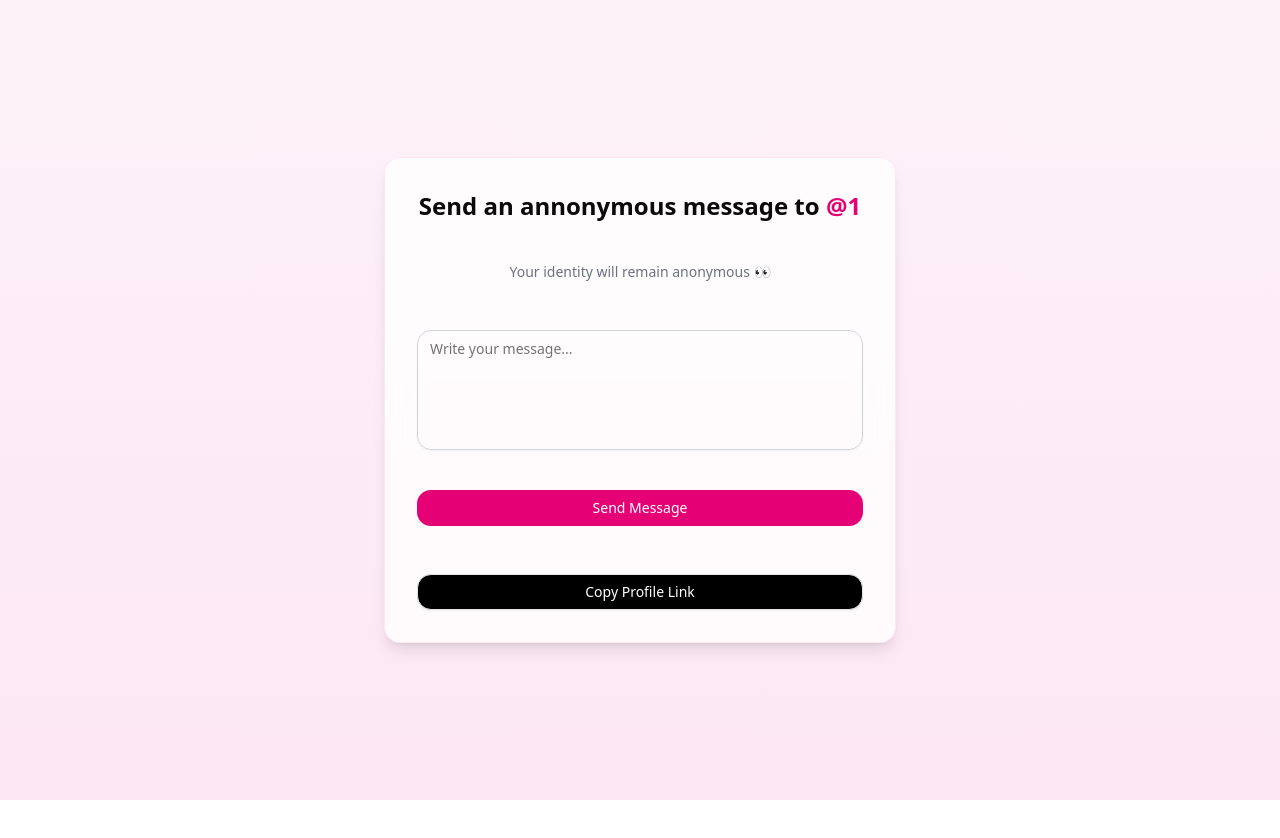
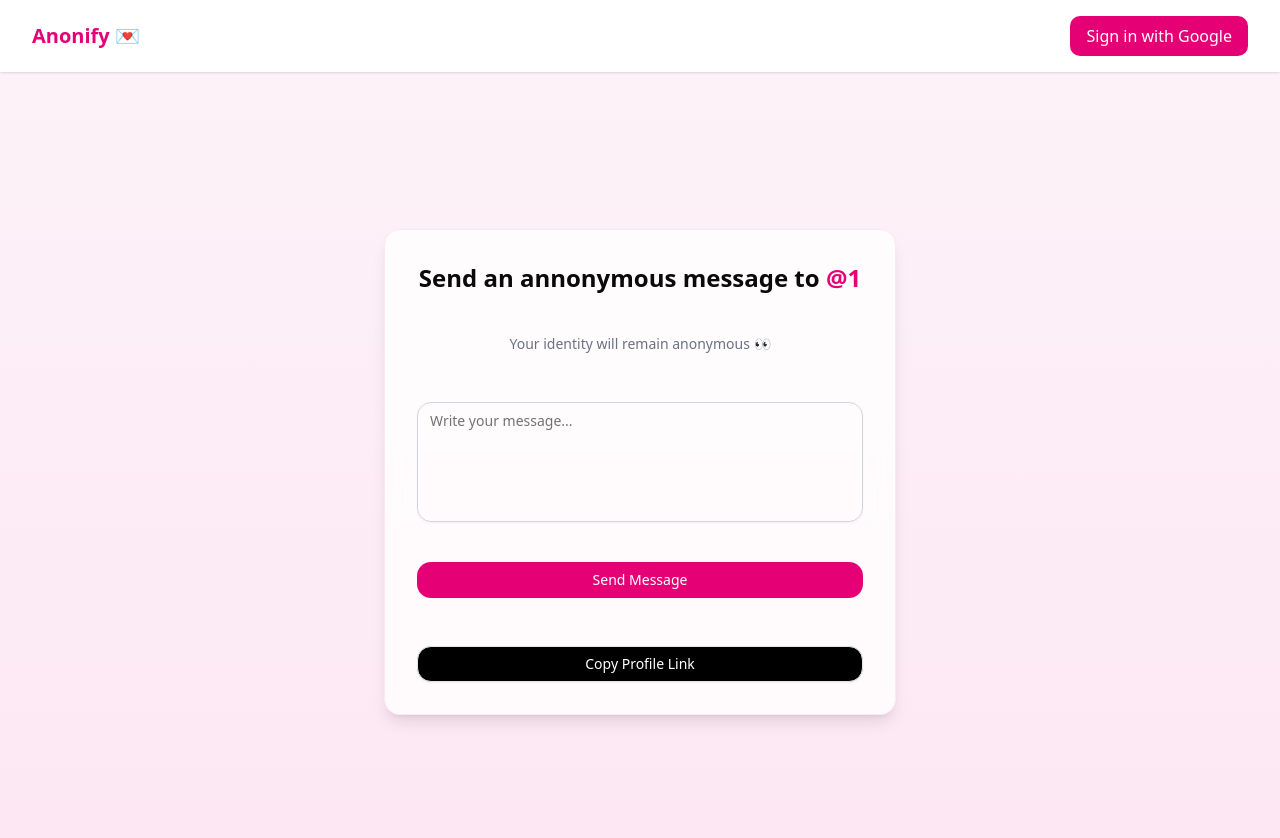
Before and after one commit to kapilansh-10/Anonify, a Next.js app: page /u/1 in a window 1280 px wide. Shown: the top 838 px of the page. Before the commit the page ends 800 px from the top, so only its background shows below. Built offline with nearby package versions, Linux system fonts and the light colour scheme; no server answers.

Commit message:
fix: enhance session handling in Navbar and Hero components; add auth buttons

```diff
--- a/src/app/components/Hero.tsx
+++ b/src/app/components/Hero.tsx
@@ -6,7 +6,7 @@ import Link from "next/link"
 
 export default function Hero() {
 
-    const { data: session } = useSession();
+    const { data: session, status } = useSession();
 
     const handleCopy = () => {
         if(!session?.user?.username) {
@@ -34,8 +34,8 @@ export default function Hero() {
                     No signup hasslers for senders.
                 </p>
 
-                <div className="mt-8 flex flex-col items-center justify-center gap-3 sm:flex-row">
-                    {session ? (
+                <div className="mt-8 flex flex-col items-center justify-center gap-3 sm:flex-row min-h-[60px]">
+                    {status === "loading" ? null : session ? (
                         <>
                             <Link
                                 href="/dashboard"
--- a/src/app/components/Navbar.tsx
+++ b/src/app/components/Navbar.tsx
@@ -2,11 +2,12 @@
 
 import  Link  from "next/link";
 import { signIn, signOut, useSession } from "next-auth/react";
+import { SignInButton, SignOutButton } from "./auth-buttons";
 
 export default function Navbar() {
 
 
-    const { data: session } = useSession();
+    const { data: session, status } = useSession();
 
     return (
         <nav className="w-full flex justify-between items-center px-8 py-4 bg-white shadow-sm sticky top-0 z-50">
@@ -14,22 +15,16 @@ export default function Navbar() {
                 Anonify 💌
             </Link>
 
-            <div>
-                { session ? (
+            <div className="min-w-40">
+                {status === "loading" ? null : session ? (
                     <>
                         <Link href="/dashboard" className="mr-4 text-gray-700 hover:text-pink-600">
                             Dashboard
                         </Link>
-                        <button onClick={() => signOut()}
-                            className="text-sm px-3 py-1 bg-gray-100 rounded-lg hover:bg-gray-200">
-                            Sign out
-                        </button>
+                        <SignOutButton/>
                     </>
                 ) : (
-                    <button onClick={() => signIn("google")}
-                        className="px-4 py-2 bg-pink-600 text-white rounded-lg hover:bg-pink-700 transition">
-                        Sign in with Google
-                    </button>
+                    <SignInButton/>
                 )}
             </div>
         </nav>
--- /dev/null
+++ b/src/app/components/auth-buttons.tsx
@@ -0,0 +1,25 @@
+// app/components/auth-buttons.tsx
+"use client";
+import { signIn, signOut } from "next-auth/react";
+
+export function SignInButton() {
+  return (
+    <button
+      onClick={() => signIn("google")}
+      className="px-4 py-2 bg-pink-600 text-white rounded-lg hover:bg-pink-700 transition"
+    >
+      Sign in with Google
+    </button>
+  );
+}
+
+export function SignOutButton() {
+  return (
+    <button
+      onClick={() => signOut()}
+      className="text-sm px-3 py-1 bg-gray-100 rounded-lg hover:bg-gray-200"
+    >
+      Sign out
+    </button>
+  );
+}
--- a/src/app/layout.tsx
+++ b/src/app/layout.tsx
@@ -3,6 +3,7 @@ import { Geist, Geist_Mono } from "next/font/google";
 import "./globals.css";
 import AuthProvider from "./providers/SessionProvider";
 import { Toaster } from "@/components/ui/toaster";
+import Navbar from "./components/Navbar";
 
 const geistSans = Geist({
   variable: "--font-geist-sans",
@@ -30,6 +31,7 @@ export default function RootLayout({
         className={`${geistSans.variable} ${geistMono.variable} antialiased`}
       >
       <AuthProvider>
+        <Navbar />
         {children}
         <Toaster />
       </AuthProvider>
--- a/src/app/page.tsx
+++ b/src/app/page.tsx
@@ -7,7 +7,6 @@ import Footer from "./components/Footer";
 export default function Home() {
   return (
     <>
-      <Navbar/>
       <main className="min-h-screen bg-gradient-to-b from-pink-50 to-pink-100">
         <Hero/>
         <Features/>
```
